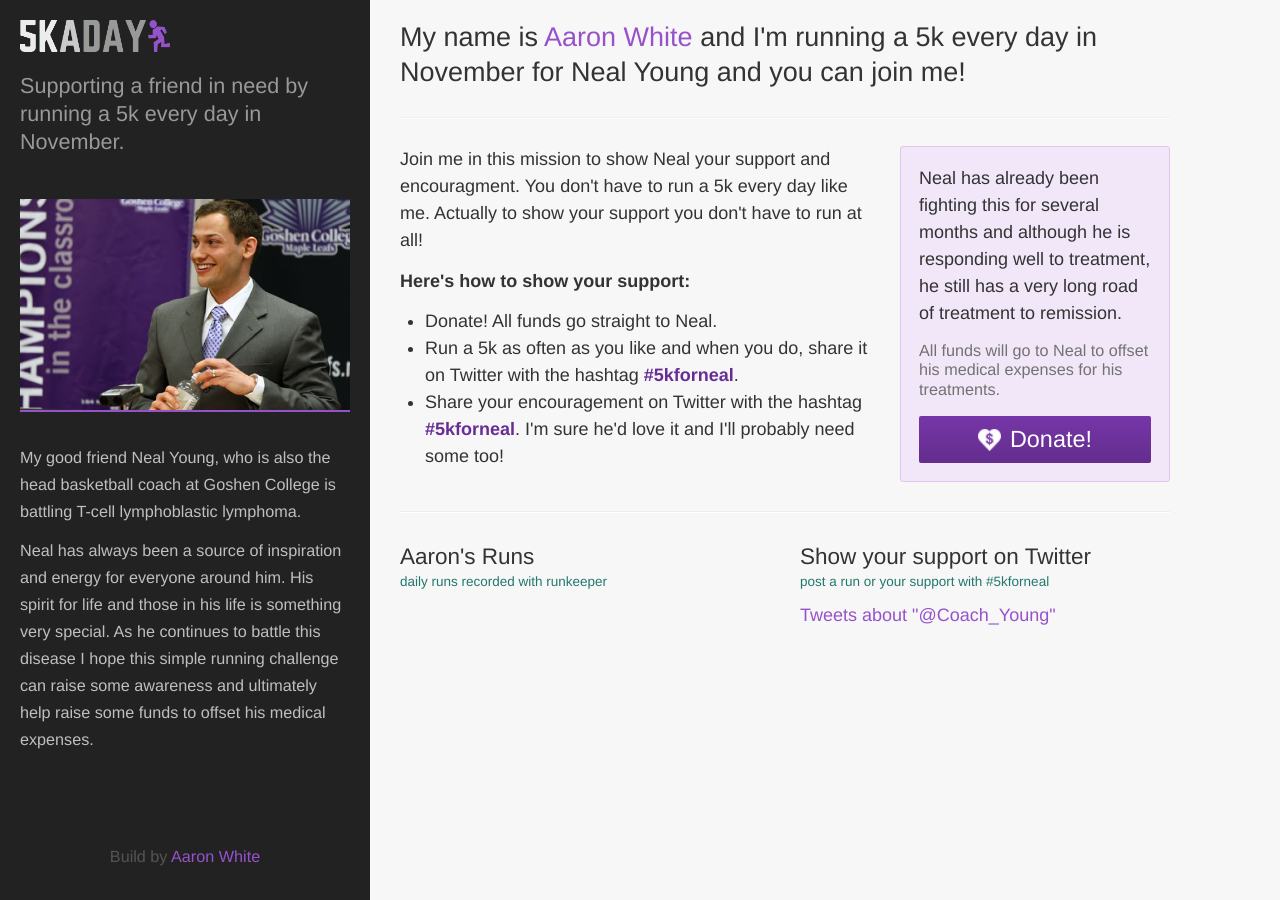
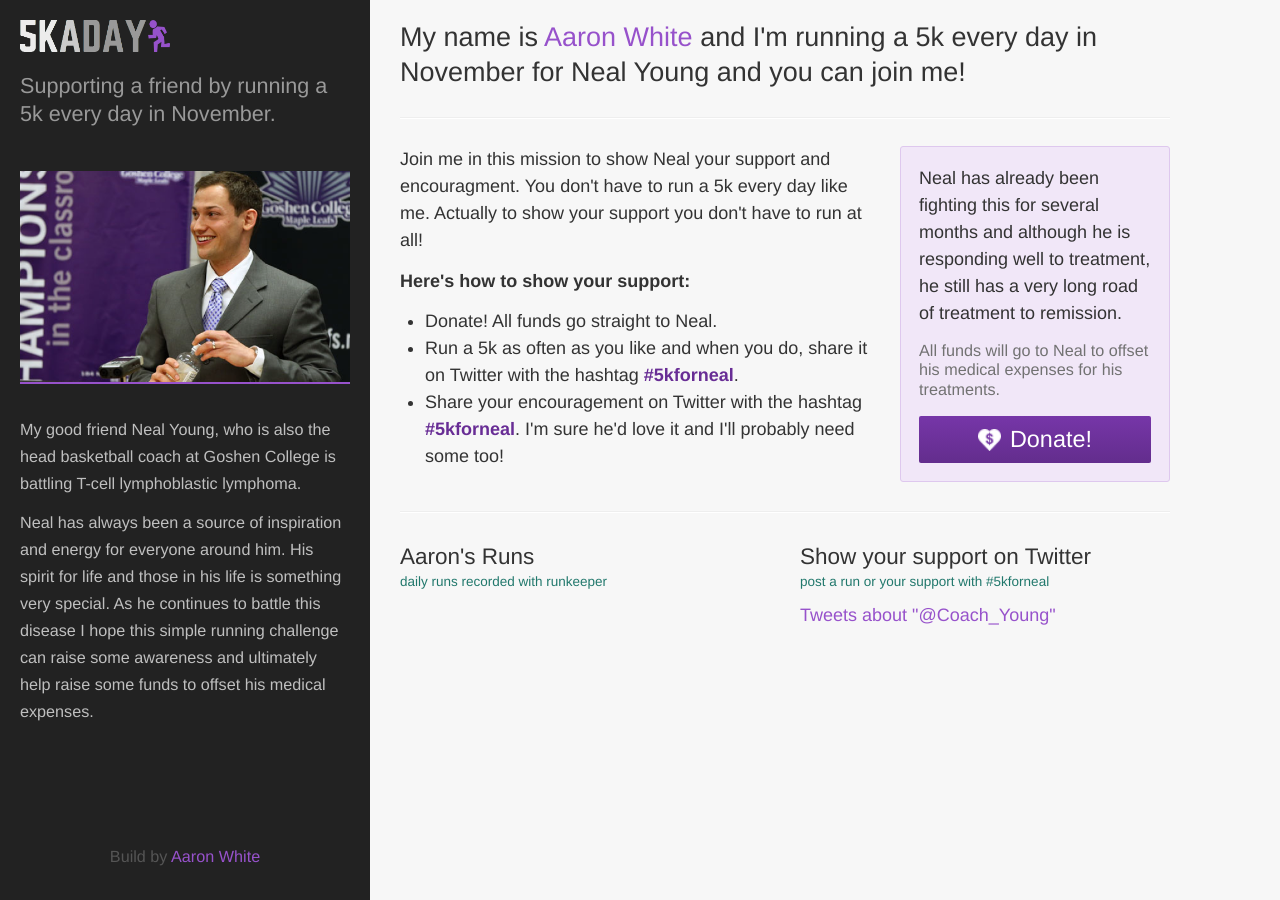
Before and after one commit to internetAaron/call-me-aaron, a Jekyll site: the page 5kaday/index.html, which Jekyll copies as it is, in a window 1280 px wide. Built offline with Jekyll 4.4.1, drawn with Linux system fonts in a browser that asks for light colours; nearby versions of some CDN libraries; library files that are not in the unit come from our copies; Markdown is read by kramdown in place of the engine named in the settings; comment, search, counter and statistics services are not loaded.

Commit message:
small copy change

```diff
--- a/5kaday/index.html
+++ b/5kaday/index.html
@@ -29,7 +29,7 @@
                                 <img alt="" src="img/5kaday-logo.png">
                             </a>
 
-                            <h3>Supporting a friend in need by running a 5k every day in November.</h3>
+                            <h3>Supporting a friend by running a 5k every day in November.</h3>
 
                             <p><img src="img/neal@2x.png" alt="Neal Young"></p>
 
```
Also changed, not shown: 2 other files.
